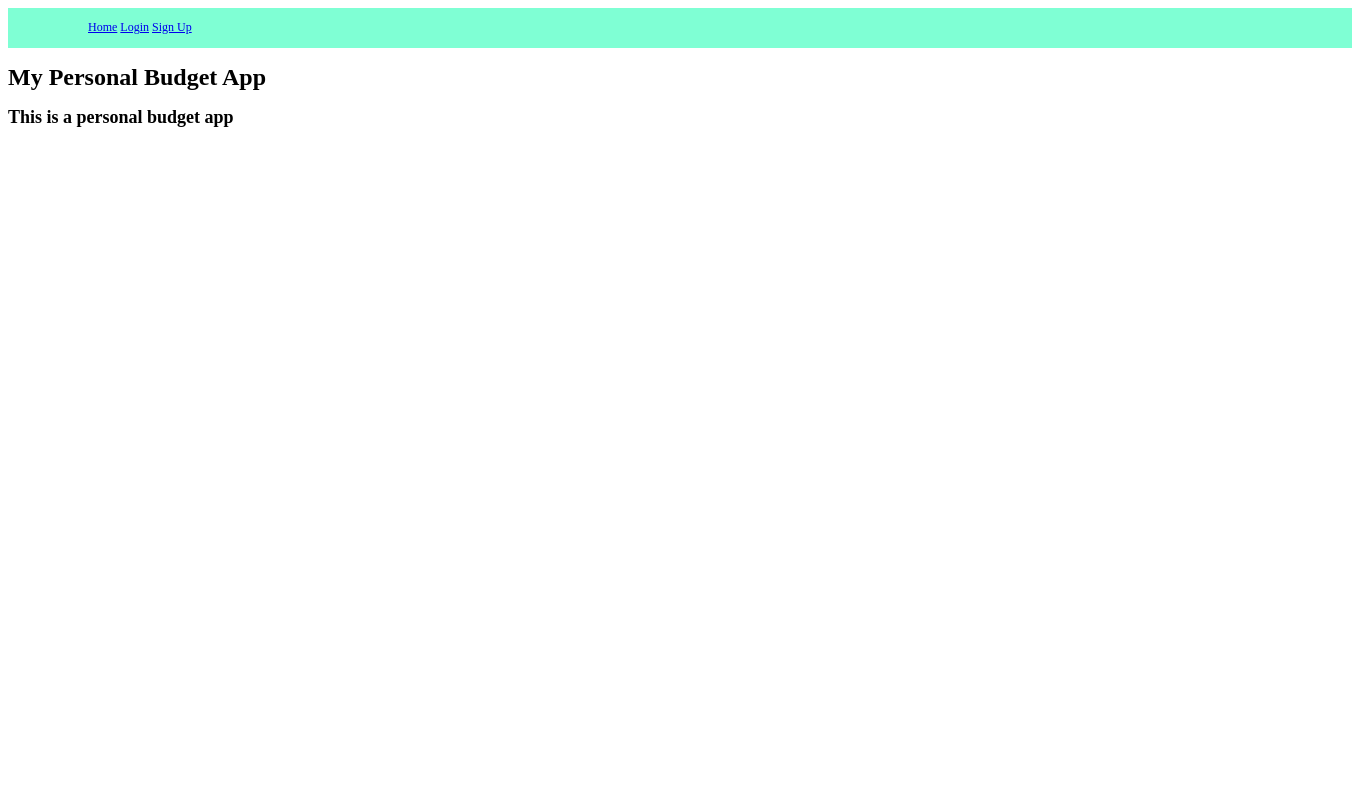
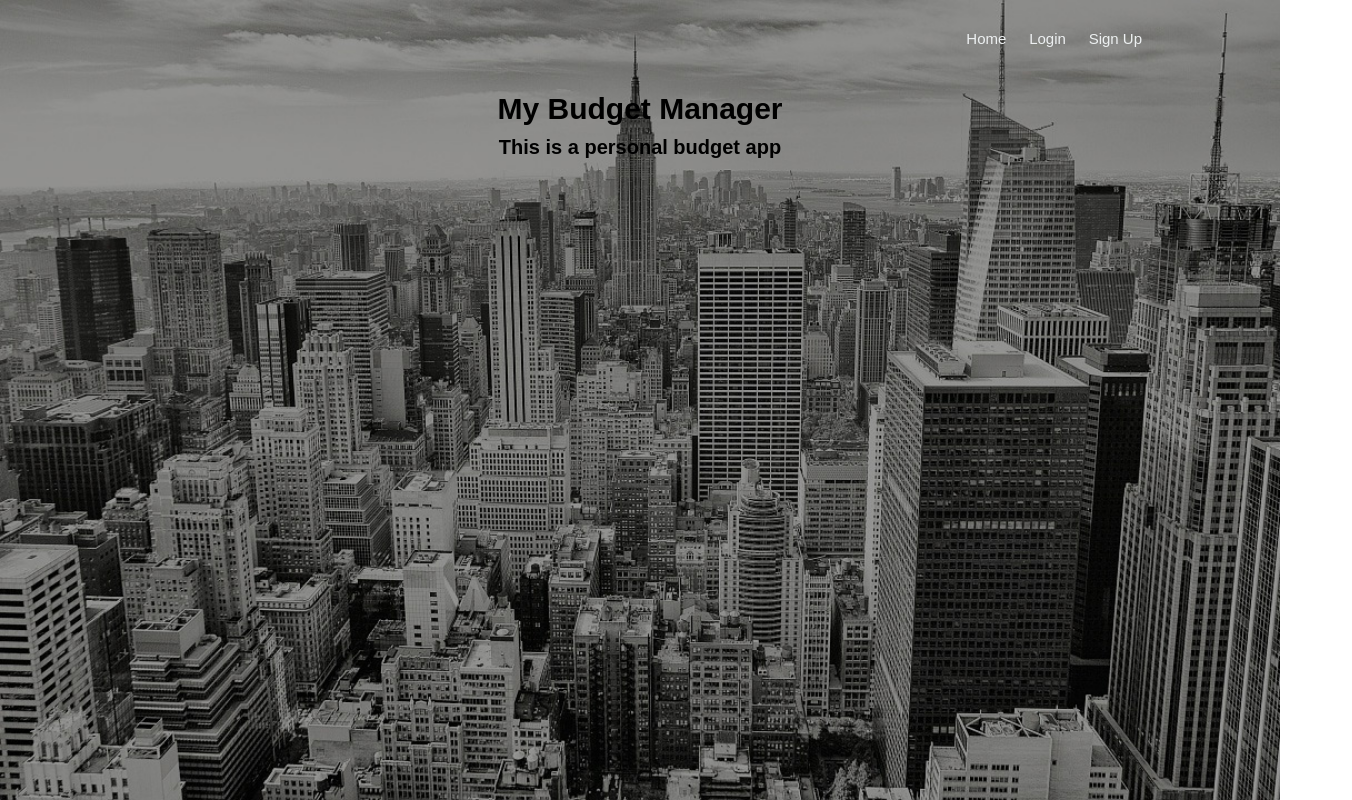
Before and after one commit to jpark143/Budget_Final, a plain HTML site: page Home.html in a window 1280 px wide. Shown: the whole page, 1352 px wide, since content can reach past the window. Drawn offline with Linux system fonts and the light colour scheme.

Commit message:
background update

```diff
--- a/Home.html
+++ b/Home.html
@@ -4,24 +4,25 @@
         <meta charset="utf-8">
         <meta name = "description" content = "personal budget">
         <meta name = "keywords" content="personal budget, budget">
-        <title>My Personal Budget</title>
+        <title>My Budget Manager</title>
         <link rel="stylesheet" href="home.css">
     </head>
 
     <body>
-        <div class = "toolbar">
-        <ul>
-            <li><a href="/">Home</a></li>
-            <li><a href="/login.html">Login</a></li>
-            <li><a href="/signup.html">Sign Up</a></li>
-        </ul>
-        </div>
+        <header>
+            <nav>
+                <ul class="nav_tool">
+                    <li><a href="/Home.html">Home</a></li>
+                    <li><a href="/login.html">Login</a></li>
+                    <li><a href="/signup.html">Sign Up</a></li>
+                </ul>
+            </nav>
+        </header>
 
         <div class = "title">
-            <h1> My Personal Budget App</h1>
+            <h1> My Budget Manager</h1>
             <h2>This is a personal budget app</h2>
         </div>
 
-
     </body>
 </html>
--- a/home.css
+++ b/home.css
@@ -1,15 +1,61 @@
-body {
-  font-size: 12px;
+* {
+  margin: 0;
+  padding: 0;
+  box-sizing: border-box;
 }
 
-.toolbar {
-  width: 100%;
-  background-color: aquamarine;
-  height: 40px;
-  padding: 0 40px;
+body {
+  font-size: 10px;
+  font-family: Arial;
+  background: url(ny.jpg) no-repeat;
+  background-attachment: fixed;
+  background-position: center;
+  background-size: cover;
 }
 
-.toolbar ul,
-li {
+.nav_tool li,
+a {
+  font-family: Arial;
+  font-size: 15px;
+  color: #edf0f1;
+  text-decoration: none;
+}
+
+header {
+  display: flex;
+  justify-content: flex-end;
+  align-items: center;
+  padding: 30px 10%;
+}
+
+.nav_tool {
+  list-style: none;
+}
+
+.nav_tool li {
   display: inline-block;
+  padding: 0 10px;
 }
+
+.nav_tool li a:hover {
+  color: black;
+  background-color: #edf0f1;
+}
+
+.title {
+  height: 350px;
+  background-size: 500px;
+  background-position: center bottom;
+  padding-top: 15px;
+}
+
+.title h1 {
+  font-size: 30px;
+  text-align: center;
+}
+
+.title h2 {
+  font-size: 20px;
+  text-align: center;
+  padding: 10px;
+}
--- a/login.css
+++ b/login.css
@@ -3,7 +3,39 @@
 body {
   padding: 0;
   background: url(ny.jpg) no-repeat;
+  background-attachment: fixed;
+  background-position: center;
   background-size: cover;
+  font-family: Arial;
+}
+
+.nav_tool li,
+a {
+  font-family: Arial;
+  font-size: 15px;
+  color: #edf0f1;
+  text-decoration: none;
+}
+
+header {
+  display: flex;
+  justify-content: flex-end;
+  align-items: center;
+  padding: 30px 10%;
+}
+
+.nav_tool {
+  list-style: none;
+}
+
+.nav_tool li {
+  display: inline-block;
+  padding: 0 10px;
+}
+
+.nav_tool li a:hover {
+  color: black;
+  background-color: #edf0f1;
 }
 
 .login-section {
--- a/signup.css
+++ b/signup.css
@@ -3,7 +3,39 @@
 body {
   padding: 0;
   background: url(ny.jpg) no-repeat;
+  background-attachment: fixed;
+  background-position: center;
   background-size: cover;
+  font-family: Arial;
+}
+
+.nav_tool li,
+a {
+  font-family: Arial;
+  font-size: 15px;
+  color: #edf0f1;
+  text-decoration: none;
+}
+
+header {
+  display: flex;
+  justify-content: flex-end;
+  align-items: center;
+  padding: 30px 10%;
+}
+
+.nav_tool {
+  list-style: none;
+}
+
+.nav_tool li {
+  display: inline-block;
+  padding: 0 10px;
+}
+
+.nav_tool li a:hover {
+  color: black;
+  background-color: #edf0f1;
 }
 
 .signup-section {
```
Also changed, not shown: login.html (+10 -0 lines), signup.html (+10 -0 lines), bud.jpg (added).
